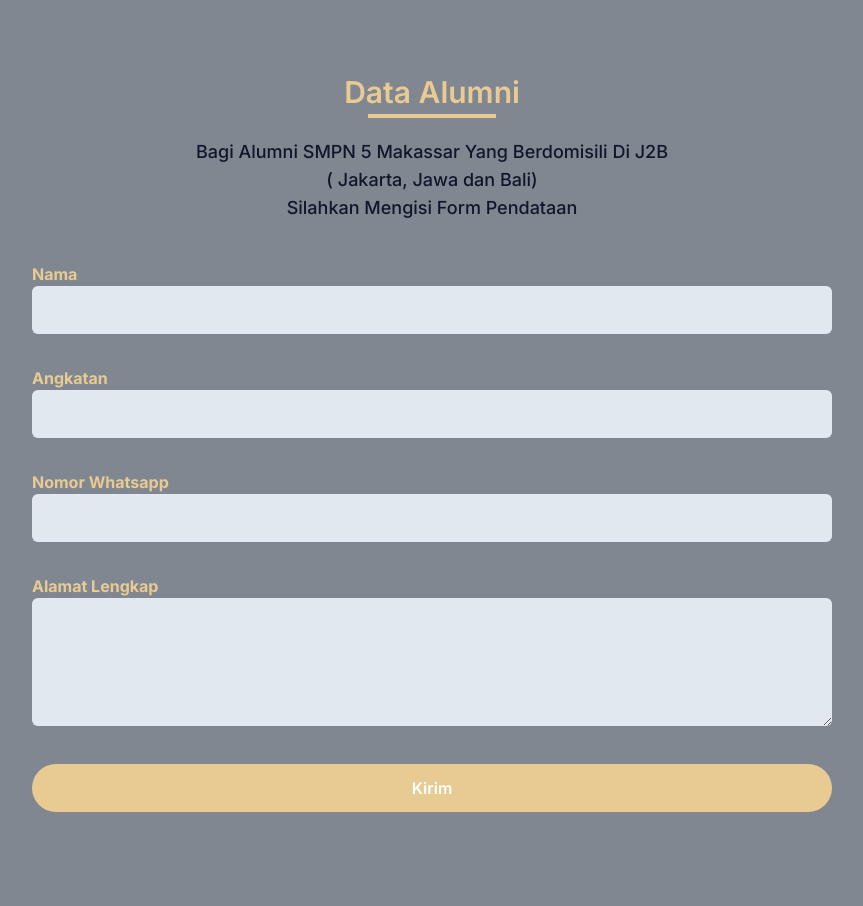
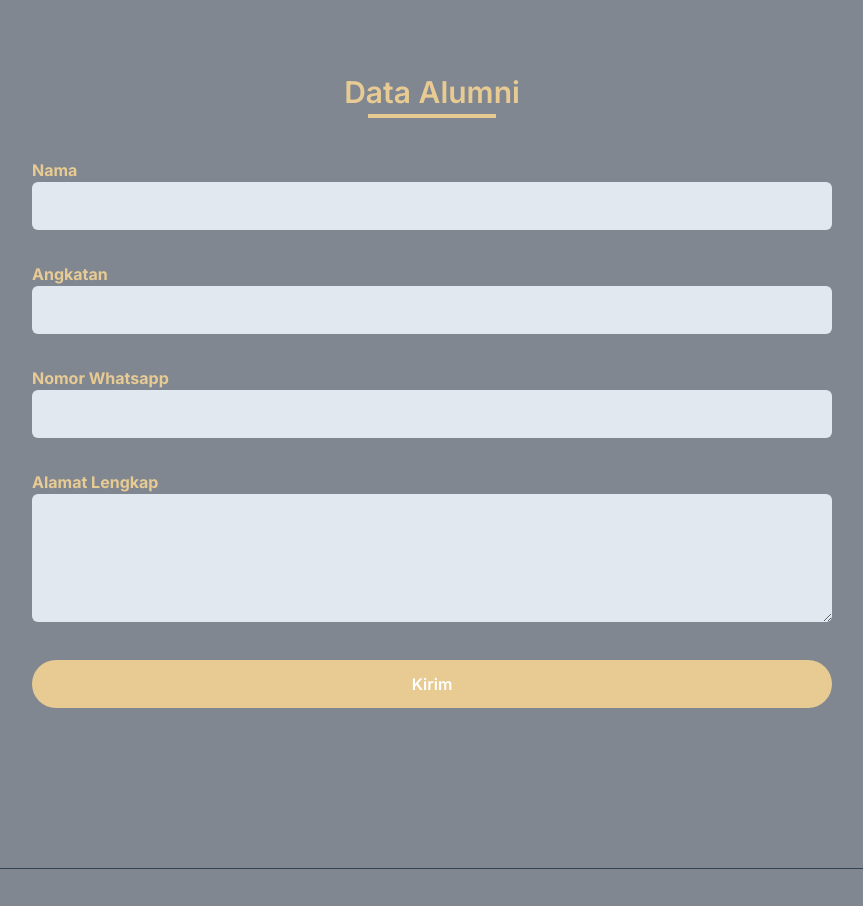
Before and after one commit to shafwansyah/web-alumni, a website: page index.html in a window 1280 px wide. Shown: the part 3120-4026 px from the top of the page, without its empty margins (208-1071 px from the left). Drawn offline with Linux system fonts and the light colour scheme.

Commit message:
p data alumni

```diff
--- a/index.html
+++ b/index.html
@@ -191,13 +191,6 @@
           <div class="mx-auto text-center">
             <h4 class="text-3xl font-semibold text-primary">Data Alumni</h4>
             <span class="flex w-32 h-1 mx-auto mt-1 bg-primary"></span>
-            <p class="text-2xl font-medium text-dark mt-5 md:text-lg">
-              Bagi Alumni SMPN 5 Makassar Yang Berdomisili Di J2B
-              <br />
-              ( Jakarta, Jawa dan Bali)
-              <br />
-              Silahkan Mengisi Form Pendataan
-            </p>
           </div>
         </div>
         <form action="" method="" class="mt-10">
```
